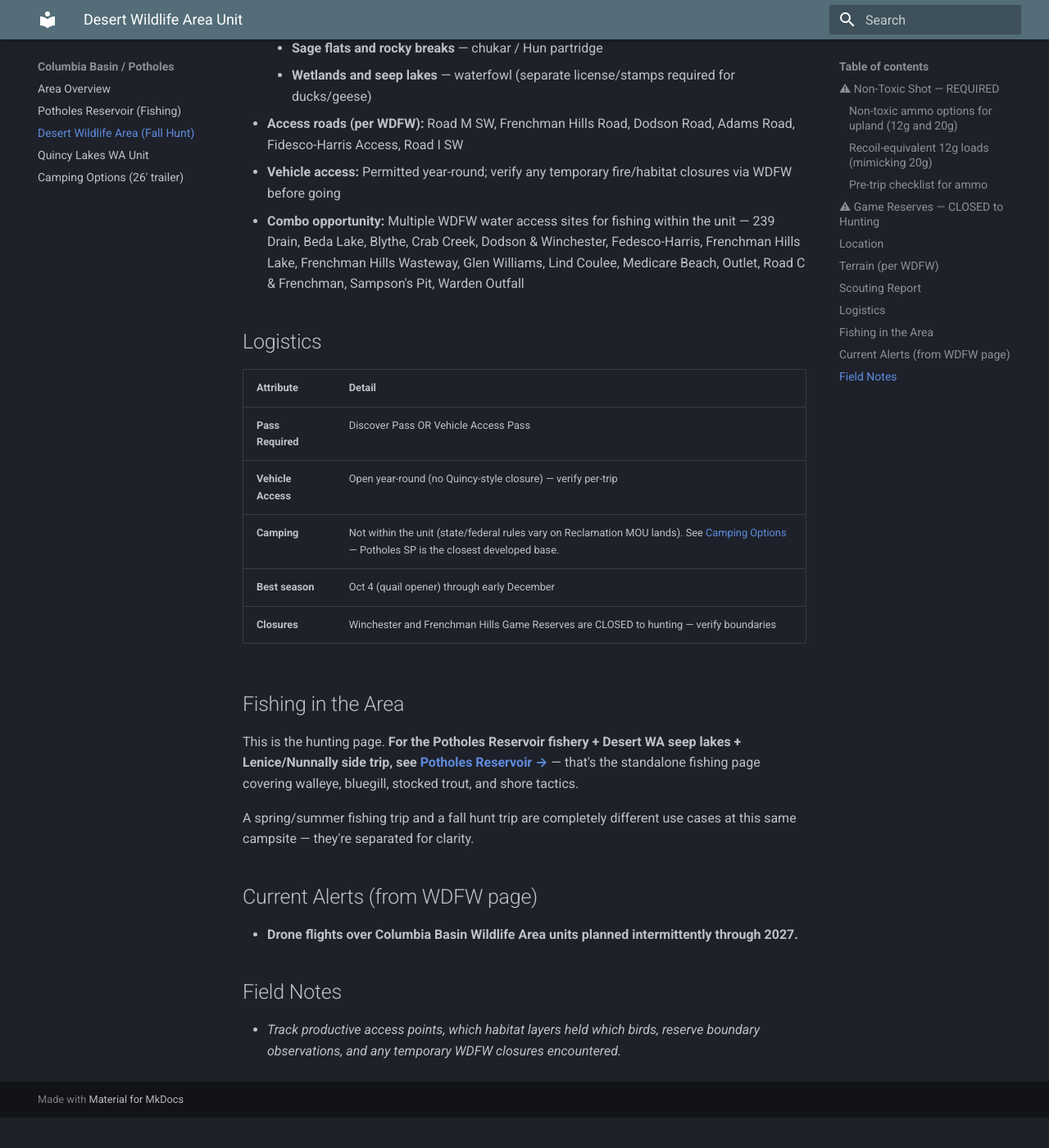
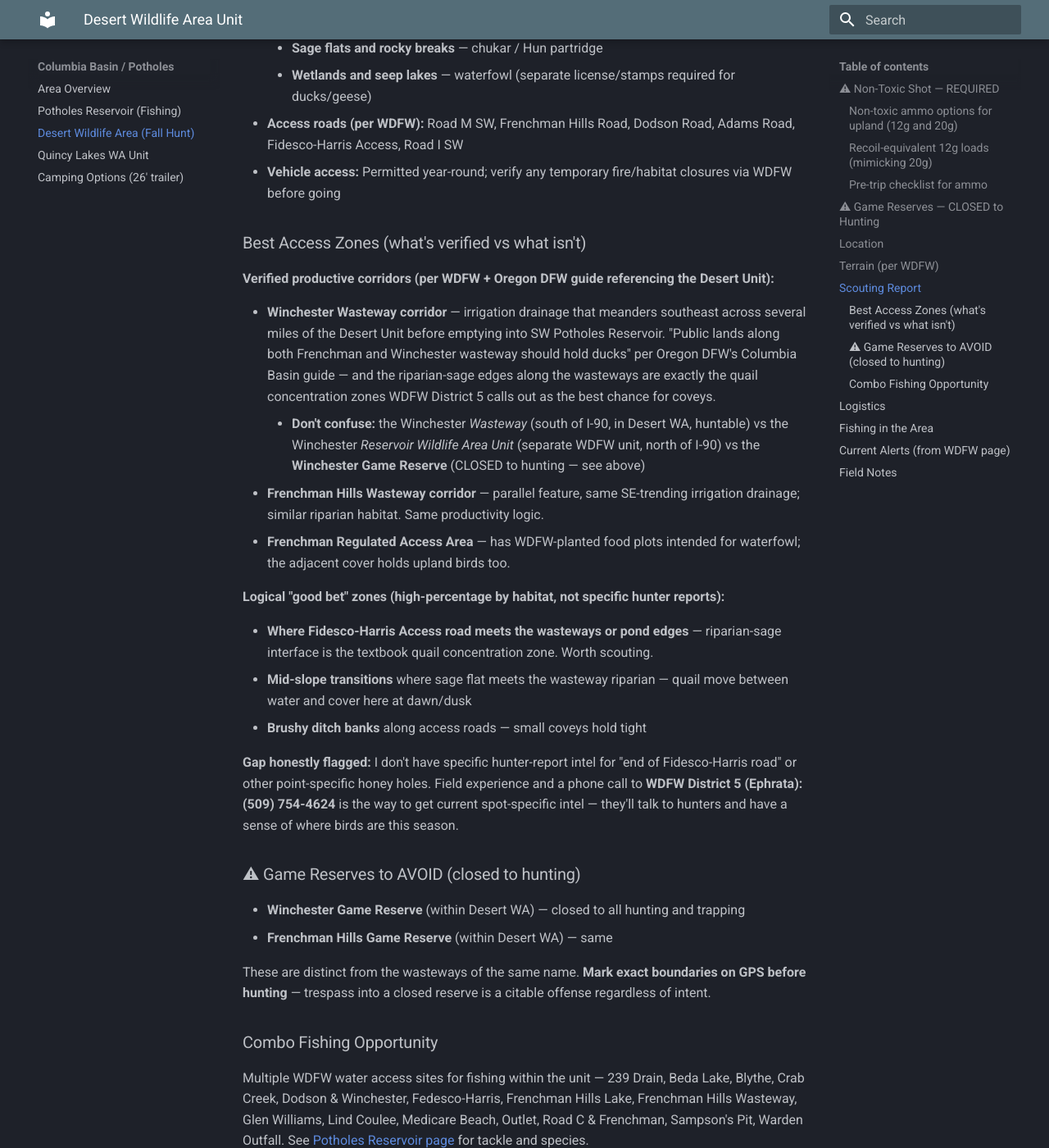
Before and after one commit to jdosher/outdoors-manual, an MkDocs documentation site: the page built from docs/8_columbia_basin/desert_wildlife_area.md, in a window 1280 px wide and 1400 px high, scrolled down 3563 px. Shown: the whole window at 82% size. Built offline with MkDocs 1.6.1 and Material for MkDocs 9.7.7, drawn with Linux system fonts in a browser that asks for light colours; before the commit the page ends 4926 px from its top, so only the background shows below that.

Commit message:
Desert WA: add Best Access Zones - verified Winchester/Frenchman Hills wasteways as productive riparian corridors, flagged Winchester Wasteway vs Winchester Game Reserve vs Winchester Reservoir Unit distinction, honestly noted gap on hunter-report intel for specific roads, pointed at WDFW District 5 phone (509-754-4624) for current intel

```diff
--- a/docs/8_columbia_basin/desert_wildlife_area.md
+++ b/docs/8_columbia_basin/desert_wildlife_area.md
@@ -95,7 +95,34 @@ Two areas within the Desert Wildlife Area are **closed to all hunting and trappi
     - **Wetlands and seep lakes** — waterfowl (separate license/stamps required for ducks/geese)
 * **Access roads (per WDFW):** Road M SW, Frenchman Hills Road, Dodson Road, Adams Road, Fidesco-Harris Access, Road I SW
 * **Vehicle access:** Permitted year-round; verify any temporary fire/habitat closures via WDFW before going
-* **Combo opportunity:** Multiple WDFW water access sites for fishing within the unit — 239 Drain, Beda Lake, Blythe, Crab Creek, Dodson & Winchester, Fedesco-Harris, Frenchman Hills Lake, Frenchman Hills Wasteway, Glen Williams, Lind Coulee, Medicare Beach, Outlet, Road C & Frenchman, Sampson's Pit, Warden Outfall
+
+### Best Access Zones (what's verified vs what isn't)
+
+**Verified productive corridors (per WDFW + Oregon DFW guide referencing the Desert Unit):**
+
+* **Winchester Wasteway corridor** — irrigation drainage that meanders southeast across several miles of the Desert Unit before emptying into SW Potholes Reservoir. "Public lands along both Frenchman and Winchester wasteway should hold ducks" per Oregon DFW's Columbia Basin guide — and the riparian-sage edges along the wasteways are exactly the quail concentration zones WDFW District 5 calls out as the best chance for coveys.
+    * **Don't confuse:** the Winchester *Wasteway* (south of I-90, in Desert WA, huntable) vs the Winchester *Reservoir Wildlife Area Unit* (separate WDFW unit, north of I-90) vs the **Winchester Game Reserve** (CLOSED to hunting — see above)
+* **Frenchman Hills Wasteway corridor** — parallel feature, same SE-trending irrigation drainage; similar riparian habitat. Same productivity logic.
+* **Frenchman Regulated Access Area** — has WDFW-planted food plots intended for waterfowl; the adjacent cover holds upland birds too.
+
+**Logical "good bet" zones (high-percentage by habitat, not specific hunter reports):**
+
+* **Where Fidesco-Harris Access road meets the wasteways or pond edges** — riparian-sage interface is the textbook quail concentration zone. Worth scouting.
+* **Mid-slope transitions** where sage flat meets the wasteway riparian — quail move between water and cover here at dawn/dusk
+* **Brushy ditch banks** along access roads — small coveys hold tight
+
+**Gap honestly flagged:** I don't have specific hunter-report intel for "end of Fidesco-Harris road" or other point-specific honey holes. Field experience and a phone call to **WDFW District 5 (Ephrata): (509) 754-4624** is the way to get current spot-specific intel — they'll talk to hunters and have a sense of where birds are this season.
+
+### ⚠ Game Reserves to AVOID (closed to hunting)
+
+* **Winchester Game Reserve** (within Desert WA) — closed to all hunting and trapping
+* **Frenchman Hills Game Reserve** (within Desert WA) — same
+
+These are distinct from the wasteways of the same name. **Mark exact boundaries on GPS before hunting** — trespass into a closed reserve is a citable offense regardless of intent.
+
+### Combo Fishing Opportunity
+
+Multiple WDFW water access sites for fishing within the unit — 239 Drain, Beda Lake, Blythe, Crab Creek, Dodson & Winchester, Fedesco-Harris, Frenchman Hills Lake, Frenchman Hills Wasteway, Glen Williams, Lind Coulee, Medicare Beach, Outlet, Road C & Frenchman, Sampson's Pit, Warden Outfall. See [Potholes Reservoir page](potholes_reservoir.md) for tackle and species.
 
 ## Logistics
 
```
